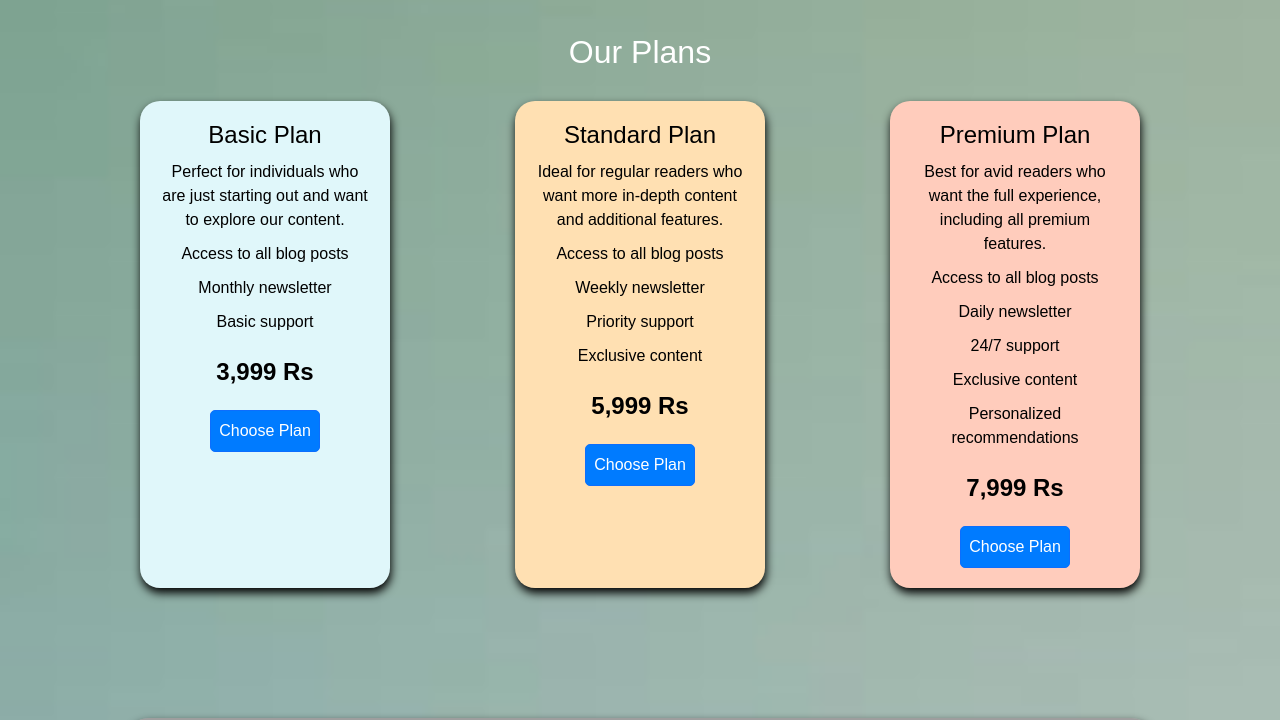
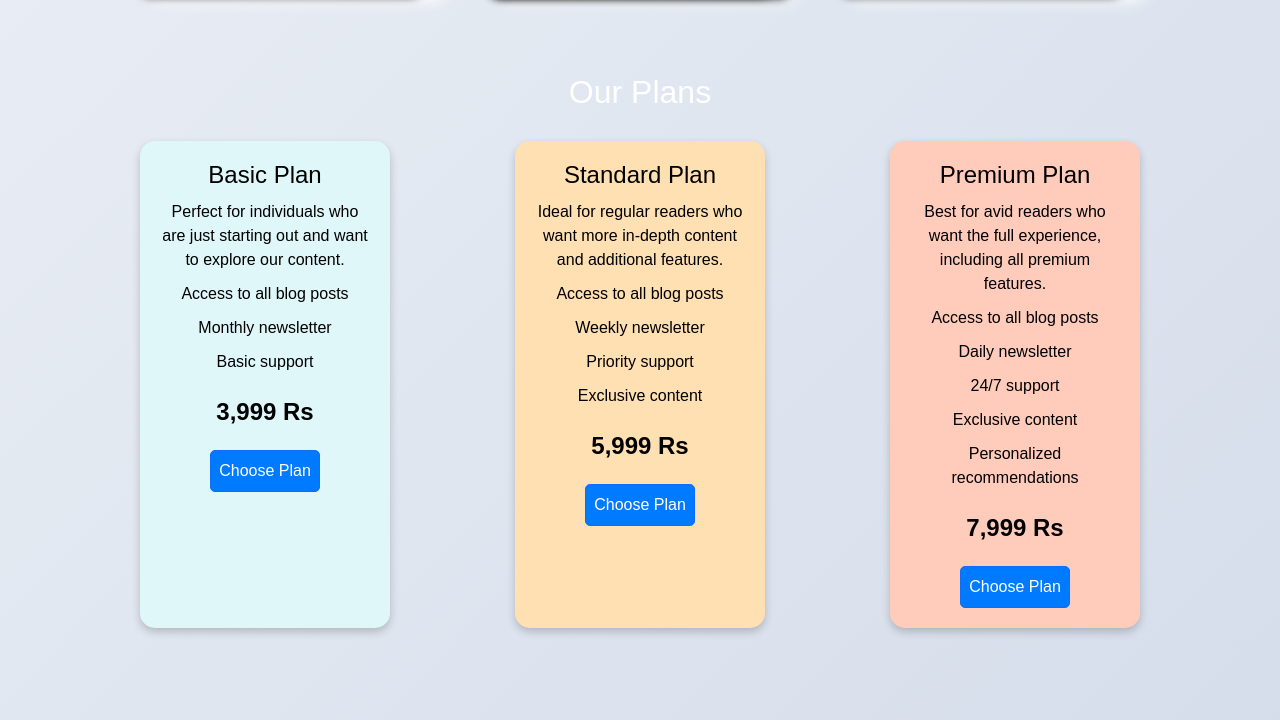
Before and after one commit to Abhaysprasobh/Blog, a plain HTML site: page index.html in a window 1280 px wide. Shown: the part 1386-2106 px from the top of the page. Drawn offline with nearby package versions, Linux system fonts and the light colour scheme; grey boxes are pictures that could not be loaded.

Commit message:
improved ui

```diff
--- a/styles.css
+++ b/styles.css
@@ -13,6 +13,9 @@
   --standard-plan-color: #ffe0b2;
   --premium-plan-color: #ffccbc;
 }
+html {
+  scroll-behavior: smooth;
+}
 
 body {
   font-family: 'Arial', sans-serif;
@@ -21,20 +24,28 @@ body {
   margin: 0;
   padding: 0;
   transition: background-color 0.3s, color 0.3s;
-  background-image: url('images/16.jpg');
   background-size:cover;
+
+  background: linear-gradient(135deg, #f5f7fa, #c3cfe2);
 }
 
 .header {
-  background-image: url('images/1.jpg');
+  background-image: url('images/21.jpg');
   background-size:cover;
   background-position: center;
-  padding-top: 70vh;
+  padding-top: 75vh;
   color: white;
   text-align: center;
   position: relative;
   animation: fadeIn 2s ease-in-out;
   margin-bottom: 0; /* Increase white space below header */
+  box-shadow: 8px 8px 16px #b5b5b5, -8px -8px 16px #ffffff;
+
+}
+.feature-card, .plan-card, .review-box {
+  background: #e0e0e0;
+  box-shadow: 8px 8px 16px, -8px -8px 16px;
+  border-radius: 15px;
 }
 
 .header h1 {
@@ -284,10 +295,12 @@ body.dark-mode {
 }
 
 .plan-card {
+  background: rgba(255, 255, 255, 0.1);
+  backdrop-filter: blur(10px);
+  border-radius: 15px;
+  padding: 20px;
+  box-shadow: 0 4px 8px rgba(0, 0, 0, 0.2);
   width: 25%;
-  padding: 20px;
-  border-radius: 20px;
-  box-shadow: 1px 5px 10px rgb(0, 0, 0);
   margin-bottom: 30px;
   position: relative;
   transition: transform 0.3s;}
```
